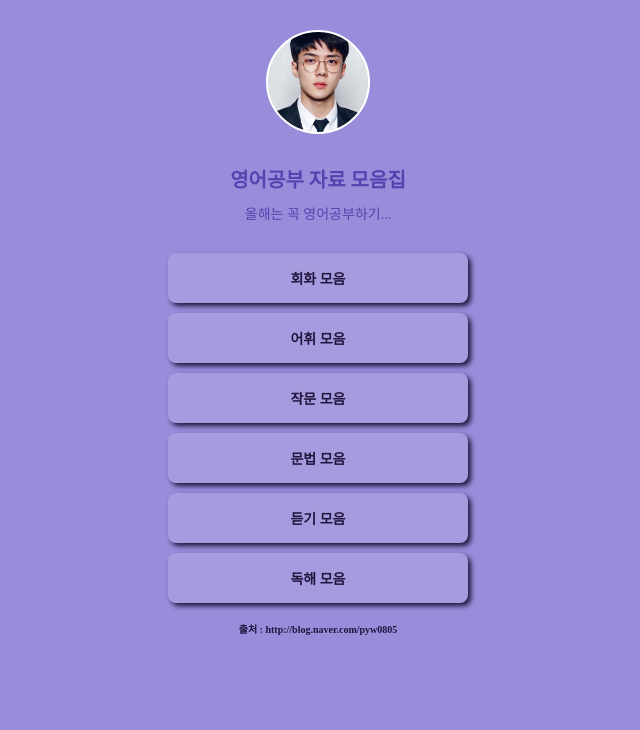
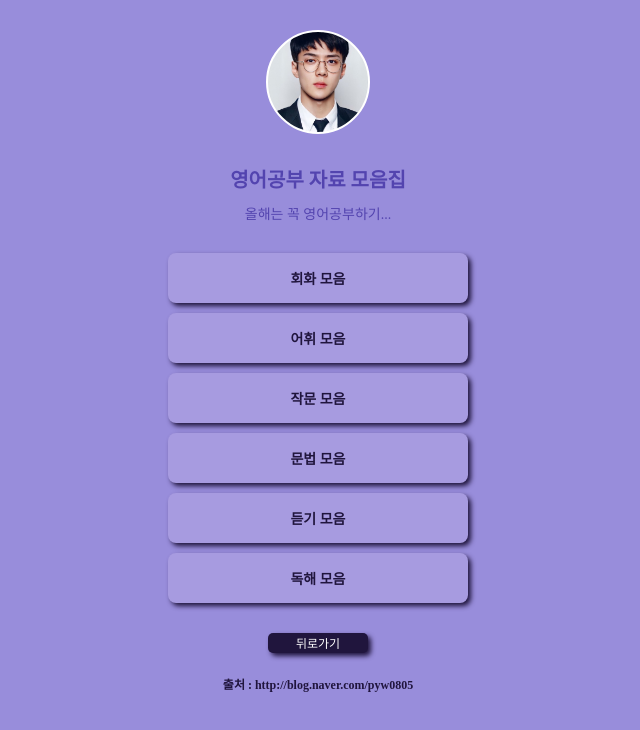
Before and after one commit to seni9123/english, a plain HTML site: page index.html in a window 1280 px wide. Shown: the whole page, without its empty margins (322-962 px from the left). Drawn offline with Linux system fonts and the light colour scheme; a web font is replaced by a local one.

Commit message:
Update index.html

```diff
--- a/index.html
+++ b/index.html
@@ -7,7 +7,7 @@
         <meta http-equiv="X-UA-Compatible" content="IE=edge" />
         <meta name="viewport" content="width=device-width, initial-scale=1.0" />
         <meta property="og:title" content="영어 공부 사이트 모음" />
-        <meta property="og:description" content="야 너두 할 수 있어!" />
+        <meta property="og:description" content="야 너도 할 수 있어!" />
         <meta property="og:image" content="야나두.jpg" />
         <title>제빵왕세니 - 영어 공부 자료 모음</title>
         <style>
@@ -80,8 +80,39 @@
                 color: white;
             }
             .sub1 {
-                font-size: 10px;
+                font-size: 12px;
+                font-weight: bold;
                 color: #20153d;
+            }
+            .btn {
+                width: 100px;
+                height: 20px;
+
+                background-color: #20153d;
+                color: white;
+
+                border-radius: 5px;
+
+                box-shadow: 3px 3px 5px 0px #20153d;
+
+                margin-top: 20px;
+                margin-bottom: 12px;
+
+                font-size: 12px;
+
+                text-decoration: none;
+
+                display: flex;
+                flex-direction: column;
+                justify-content: center;
+                align-items: center;
+            }
+            .block {
+                display: flex;
+                flex-direction: column;
+                justify-content: center;
+                align-items: center;
+
             }
         </style>
     </head>
@@ -90,14 +121,17 @@
             <div class="profile"></div>
             <h1 class="main">영어공부 자료 모음집</h1>
             <p class="sub">올해는 꼭 영어공부하기...</p>
-            <a target="_blank" href="https://spartacodingclub.kr/">회화 모음</a>
-            <a target="_blank" href="https://hanghae99.spartacodingclub.kr/">어휘 모음</a>
-            <a target="_blank" href="https://chang.spartacodingclub.kr/">작문 모음</a>
-            <a target="_blank" href="https://ddingdong.spartacodingclub.kr/">문법 모음</a>
-            <a target="_blank" href="https://ddingdong.spartacodingclub.kr/">듣기 모음</a>
-            <a target="_blank" href="https://ddingdong.spartacodingclub.kr/">독해 모음</a>
+            <a target="_blank" href="https://seni9123.github.io/conversation/">회화 모음</a>
+            <a target="_blank" href="https://seni9123.github.io/word/">어휘 모음</a>
+            <a target="_blank" href="https://seni9123.github.io/composition/">작문 모음</a>
+            <a target="_blank" href="https://seni9123.github.io/grammar/">문법 모음</a>
+            <a target="_blank" href="https://seni9123.github.io/listening/">듣기 모음</a>
+            <a target="_blank" href="https://seni9123.github.io/reading/">독해 모음</a>
+        </div>
+        <div class="block">
+            <a target="_black" href="https://seni9123.github.io/english/" class="btn">뒤로가기</a>
             <h2 class="sub1">출처 : http://blog.naver.com/pyw0805</h2>
-        </div>
+          </div>
 
     </body>
 </html>
```
